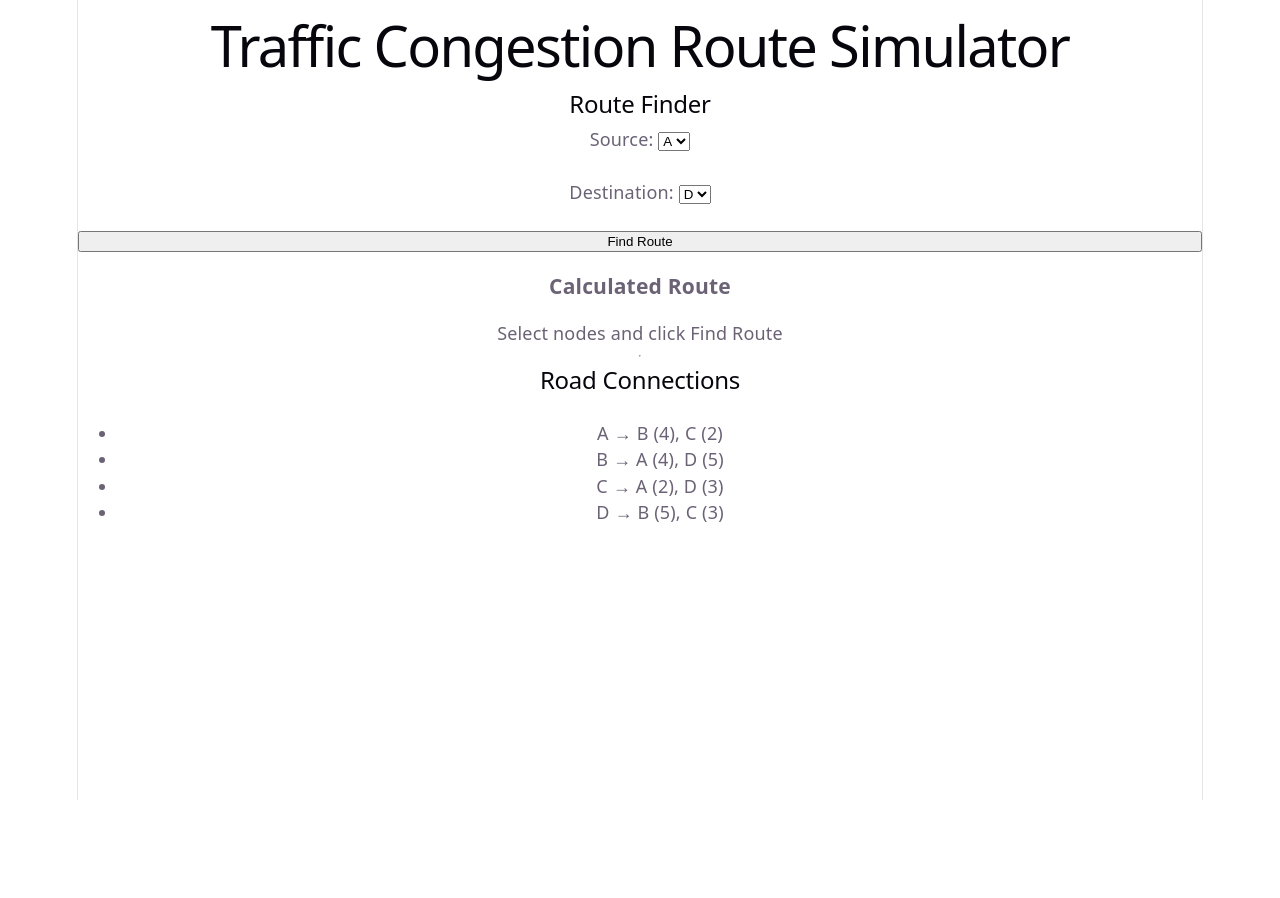
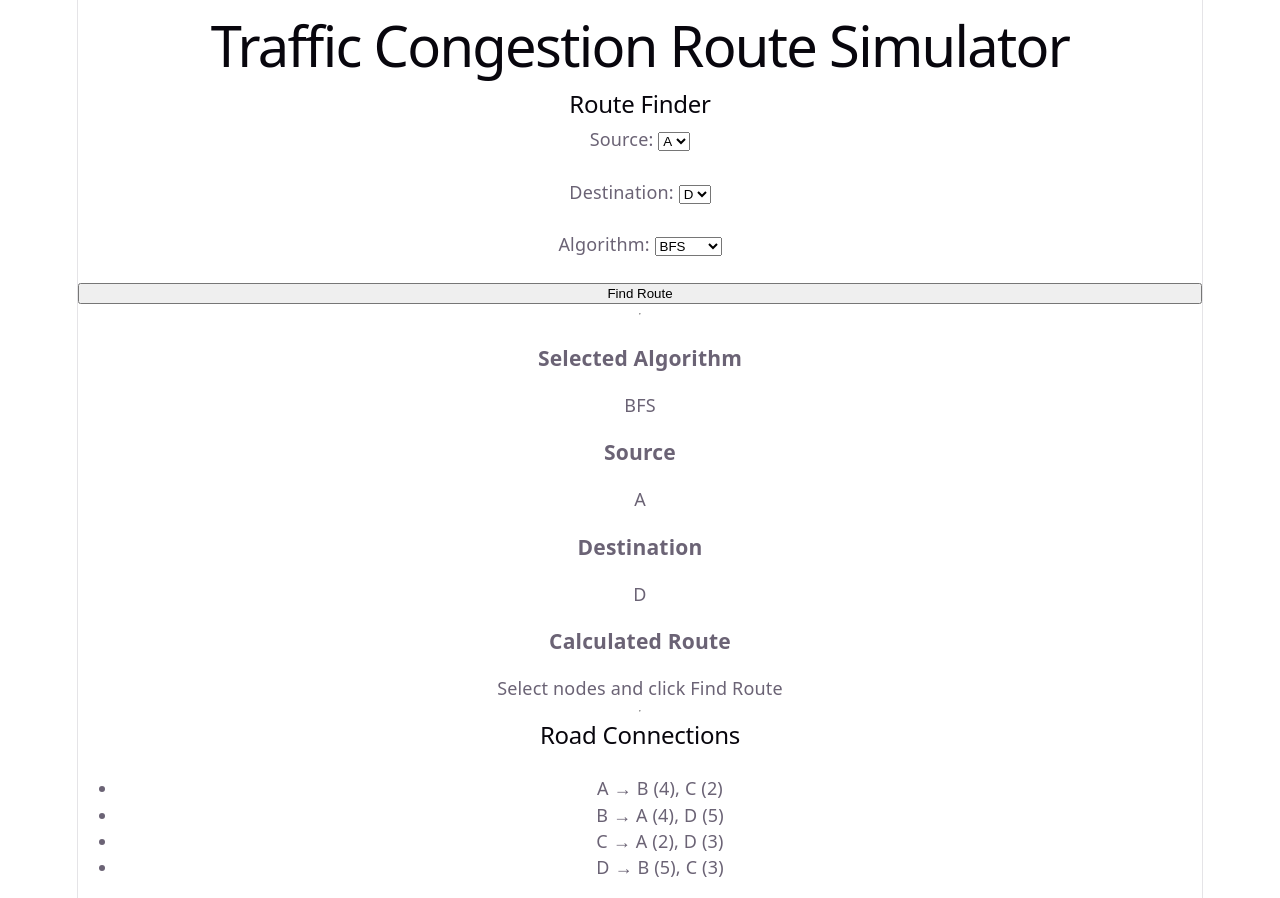
Before and after one commit to Arnavx24/traffic-congestion-route-simulator, a React app in the folder frontend/: page / in a window 1280 px wide. Before the commit the page ends 800 px from the top, so only its background shows below. Built offline with nearby package versions, Linux system fonts and the light colour scheme; the HTML template or start-up script is replaced by a standard one.

Commit message:
Improve route information display

```diff
--- a/frontend/src/App.jsx
+++ b/frontend/src/App.jsx
@@ -6,6 +6,7 @@ function App() {
   const [source, setSource] = useState("A");
   const [destination, setDestination] = useState("D");
   const [route, setRoute] = useState([]);
+  const [algorithm, setAlgorithm] = useState("BFS");
 
   const findRoute = () => {
     const result = bfs(graph, source, destination);
@@ -52,9 +53,35 @@ function App() {
 
       <br />
 
+      <div>
+        <label>Algorithm: </label>
+
+        <select
+          value={algorithm}
+          onChange={(e) => setAlgorithm(e.target.value)}
+        >
+          <option>BFS</option>
+          <option>Dijkstra</option>
+          <option>A*</option>
+        </select>
+      </div>
+
+      <br />
+
       <button onClick={findRoute}>
         Find Route
       </button>
+
+      <hr />
+
+      <h3>Selected Algorithm</h3>
+      <p>{algorithm}</p>
+
+      <h3>Source</h3>
+      <p>{source}</p>
+
+      <h3>Destination</h3>
+      <p>{destination}</p>
 
       <h3>Calculated Route</h3>
 
```
